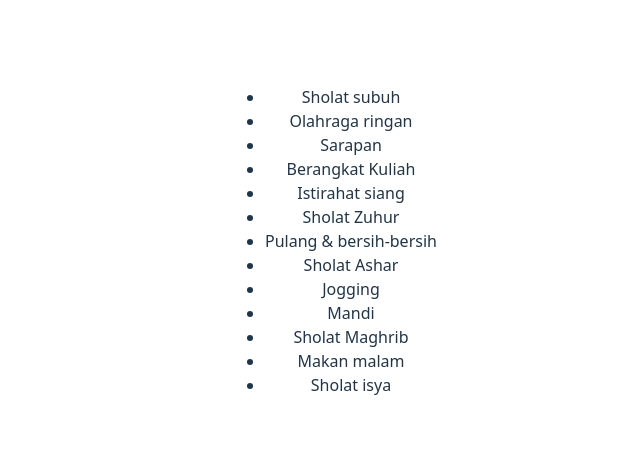
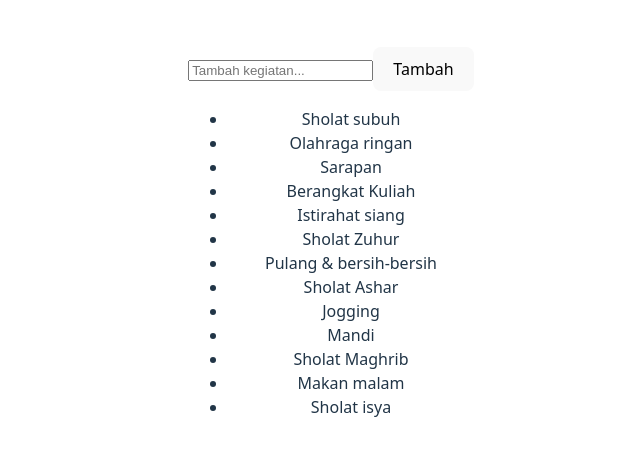
Before and after one commit to ilhmfadl/32-pbk-uts-NPM, a Vue app: page / in a window 1280 px wide. Shown: the part 159-614 px from the top of the page, without its empty margins (309-949 px from the left). Built offline with nearby package versions, Linux system fonts and the light colour scheme.

Commit message:
User Dapat menambahkan kegiatan baru

```diff
--- a/src/App.vue
+++ b/src/App.vue
@@ -21,9 +21,17 @@ const todos = ref([
   { id: id++, text: 'Sholat isya' }
 ])
 
+function addTodo() {
+  todos.value.push({ id: id++, text: newTodo.value })
+  newTodo.value = ''
+}
 </script>
 
 <template>
+  <form @submit.prevent="addTodo">
+    <input v-model="newTodo" required placeholder="Tambah kegiatan...">
+    <button>Tambah</button>
+  </form>
   <ul>
     <li v-for="todo in todos" :key="todo.id">
       {{ todo.text }}
```
